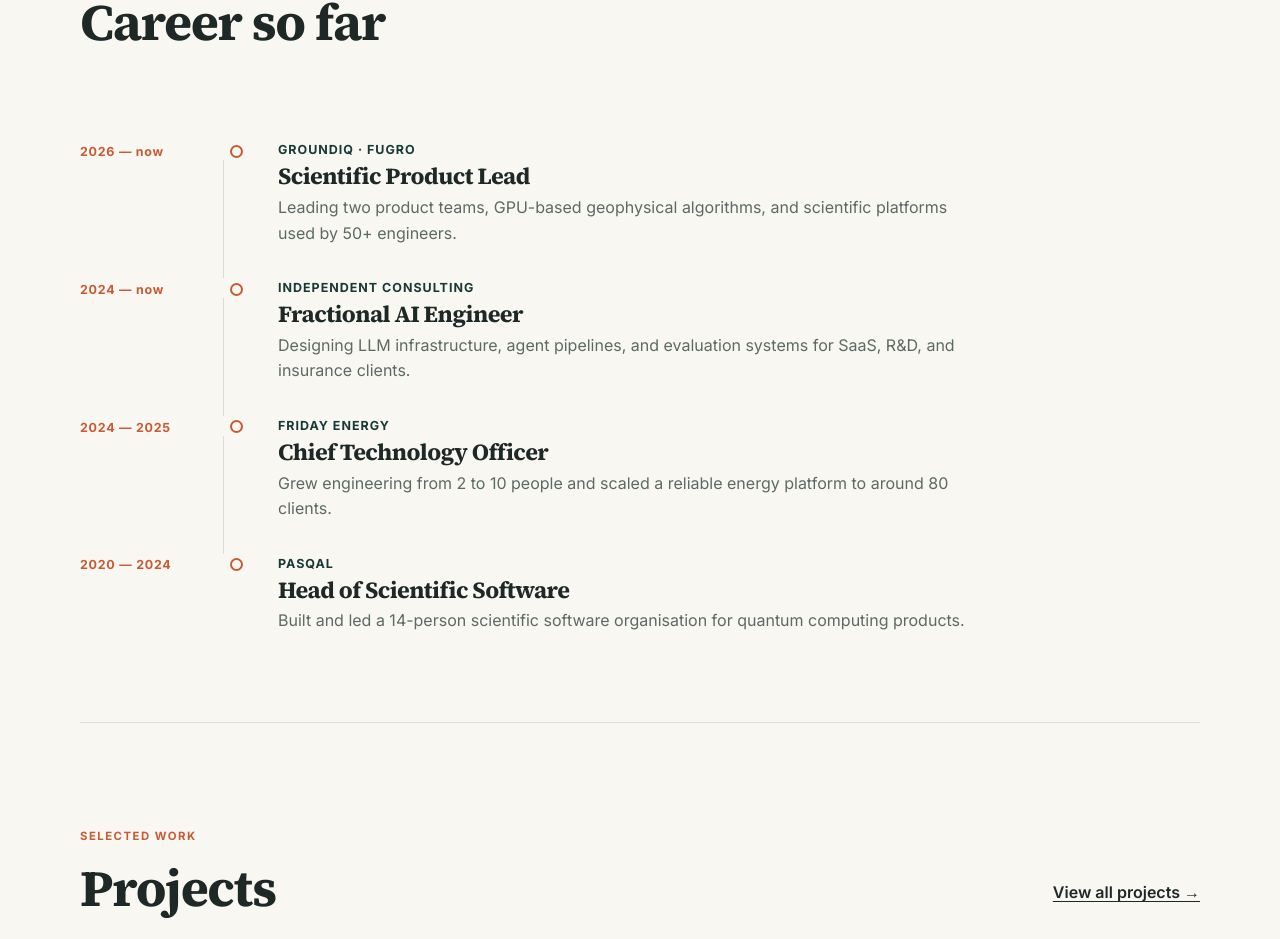
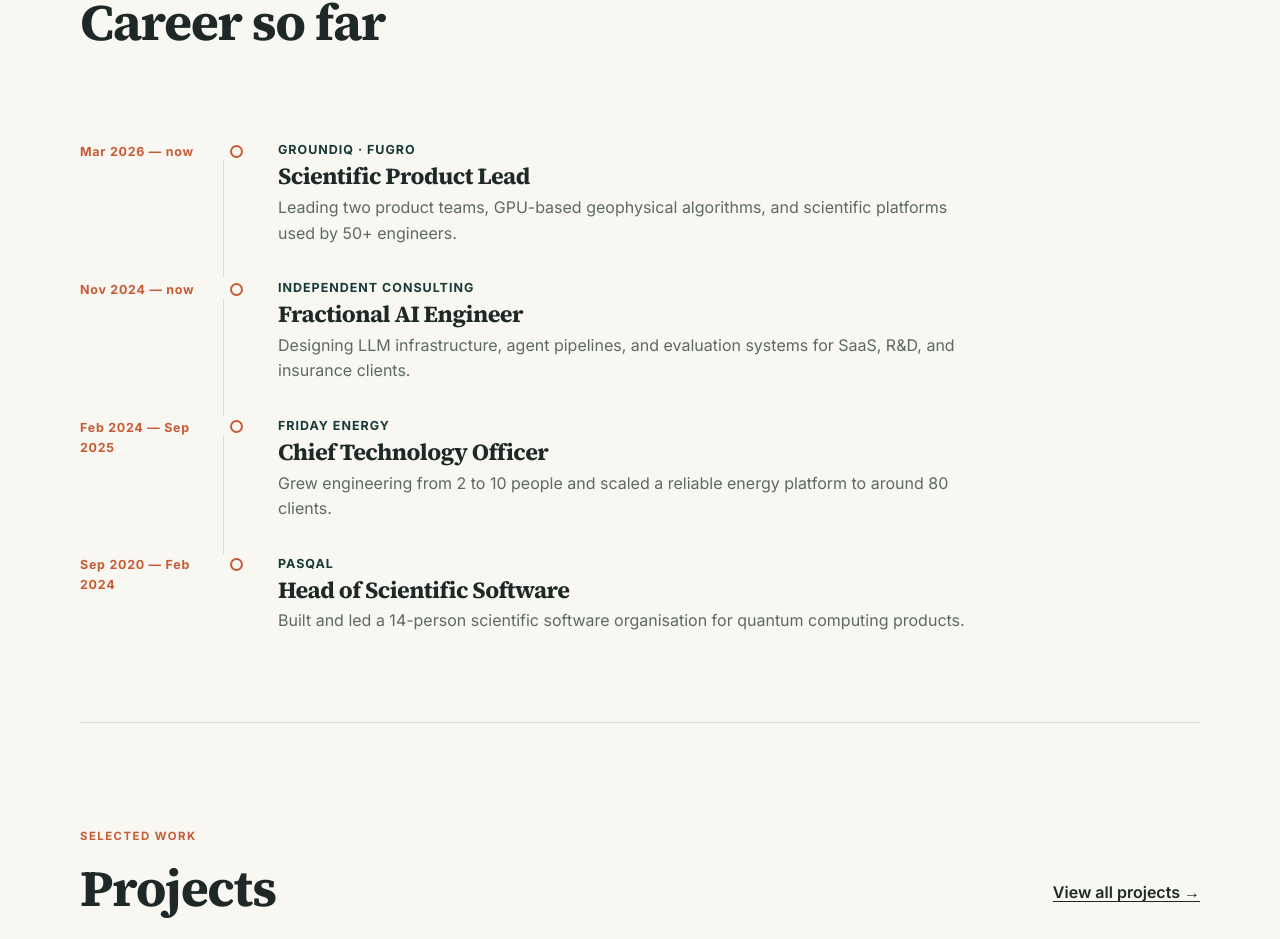
Before and after one commit to madagra/madagra.github.io, a Next.js app: page / in a window 1280 px wide. Shown: the part 1306-2245 px from the top of the page. Built offline with nearby package versions, Linux system fonts and the light colour scheme.

Commit message:
Add months to career timeline

```diff
--- a/components/career-timeline.tsx
+++ b/components/career-timeline.tsx
@@ -1,8 +1,8 @@
 const milestones = [
-  { period: "2026 — now", role: "Scientific Product Lead", company: "GroundIQ · Fugro", detail: "Leading two product teams, GPU-based geophysical algorithms, and scientific platforms used by 50+ engineers." },
-  { period: "2024 — now", role: "Fractional AI Engineer", company: "Independent consulting", detail: "Designing LLM infrastructure, agent pipelines, and evaluation systems for SaaS, R&D, and insurance clients." },
-  { period: "2024 — 2025", role: "Chief Technology Officer", company: "Friday Energy", detail: "Grew engineering from 2 to 10 people and scaled a reliable energy platform to around 80 clients." },
-  { period: "2020 — 2024", role: "Head of Scientific Software", company: "PASQAL", detail: "Built and led a 14-person scientific software organisation for quantum computing products." },
+  { period: "Mar 2026 — now", role: "Scientific Product Lead", company: "GroundIQ · Fugro", detail: "Leading two product teams, GPU-based geophysical algorithms, and scientific platforms used by 50+ engineers." },
+  { period: "Nov 2024 — now", role: "Fractional AI Engineer", company: "Independent consulting", detail: "Designing LLM infrastructure, agent pipelines, and evaluation systems for SaaS, R&D, and insurance clients." },
+  { period: "Feb 2024 — Sep 2025", role: "Chief Technology Officer", company: "Friday Energy", detail: "Grew engineering from 2 to 10 people and scaled a reliable energy platform to around 80 clients." },
+  { period: "Sep 2020 — Feb 2024", role: "Head of Scientific Software", company: "PASQAL", detail: "Built and led a 14-person scientific software organisation for quantum computing products." },
 ];
 
 export function CareerTimeline() {
```
